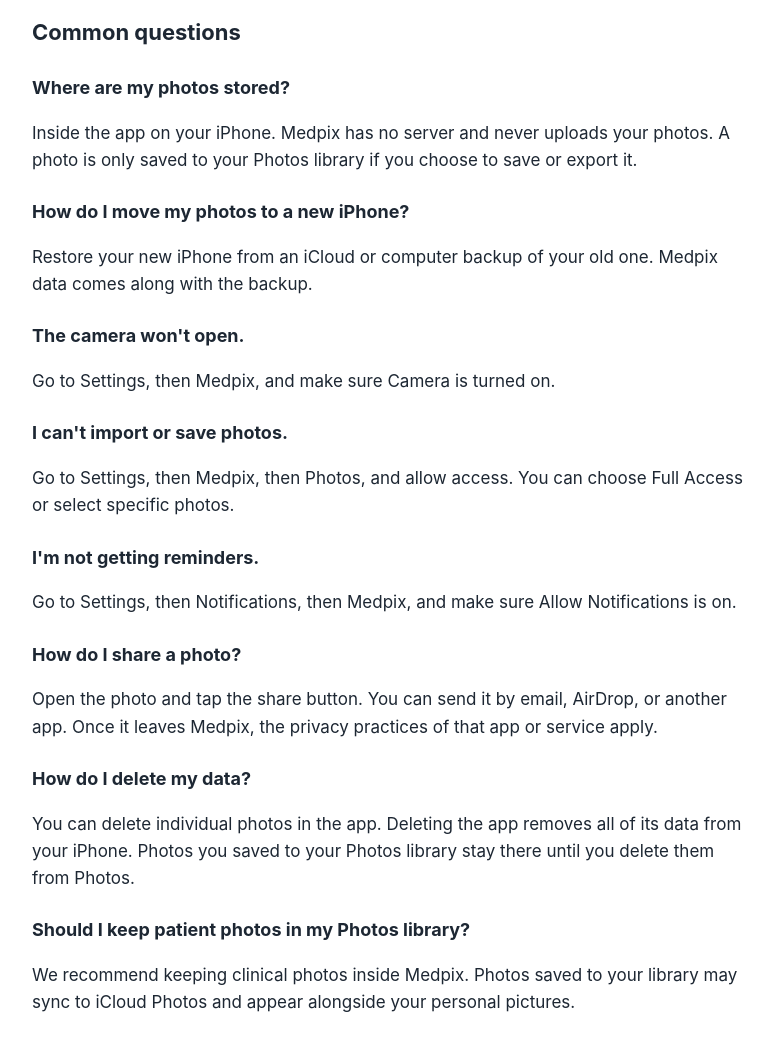
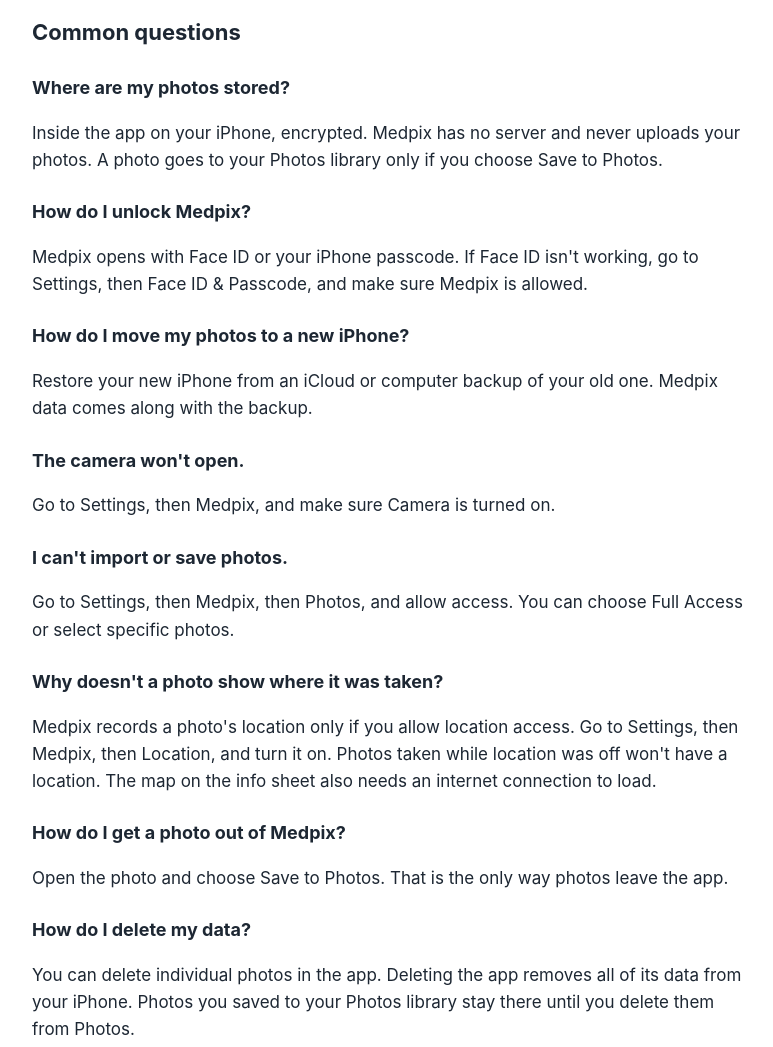
Before and after one commit to benlockshin-design/medpix, a plain HTML site: page support/index.html in a window 1280 px wide. Shown: the part 340-1387 px from the top of the page, without its empty margins (248-1021 px from the left). Drawn offline with Linux system fonts and the light colour scheme.

Commit message:
Correct support page to match app features

```diff
--- a/support/index.html
+++ b/support/index.html
@@ -19,7 +19,10 @@
   <h2>Common questions</h2>
 
   <h3>Where are my photos stored?</h3>
-  <p>Inside the app on your iPhone. Medpix has no server and never uploads your photos. A photo is only saved to your Photos library if you choose to save or export it.</p>
+  <p>Inside the app on your iPhone, encrypted. Medpix has no server and never uploads your photos. A photo goes to your Photos library only if you choose Save to Photos.</p>
+
+  <h3>How do I unlock Medpix?</h3>
+  <p>Medpix opens with Face ID or your iPhone passcode. If Face ID isn't working, go to Settings, then Face ID &amp; Passcode, and make sure Medpix is allowed.</p>
 
   <h3>How do I move my photos to a new iPhone?</h3>
   <p>Restore your new iPhone from an iCloud or computer backup of your old one. Medpix data comes along with the backup.</p>
@@ -30,17 +33,17 @@
   <h3>I can't import or save photos.</h3>
   <p>Go to Settings, then Medpix, then Photos, and allow access. You can choose Full Access or select specific photos.</p>
 
-  <h3>I'm not getting reminders.</h3>
-  <p>Go to Settings, then Notifications, then Medpix, and make sure Allow Notifications is on.</p>
+  <h3>Why doesn't a photo show where it was taken?</h3>
+  <p>Medpix records a photo's location only if you allow location access. Go to Settings, then Medpix, then Location, and turn it on. Photos taken while location was off won't have a location. The map on the info sheet also needs an internet connection to load.</p>
 
-  <h3>How do I share a photo?</h3>
-  <p>Open the photo and tap the share button. You can send it by email, AirDrop, or another app. Once it leaves Medpix, the privacy practices of that app or service apply.</p>
+  <h3>How do I get a photo out of Medpix?</h3>
+  <p>Open the photo and choose Save to Photos. That is the only way photos leave the app.</p>
 
   <h3>How do I delete my data?</h3>
   <p>You can delete individual photos in the app. Deleting the app removes all of its data from your iPhone. Photos you saved to your Photos library stay there until you delete them from Photos.</p>
 
   <h3>Should I keep patient photos in my Photos library?</h3>
-  <p>We recommend keeping clinical photos inside Medpix. Photos saved to your library may sync to iCloud Photos and appear alongside your personal pictures.</p>
+  <p>We recommend keeping clinical photos inside Medpix, where they are locked and encrypted. Photos saved to your library may sync to iCloud Photos and appear alongside your personal pictures.</p>
 </main>
 <footer>
   <p>&copy; 2026 Lockshin Training, LLC</p>
```
